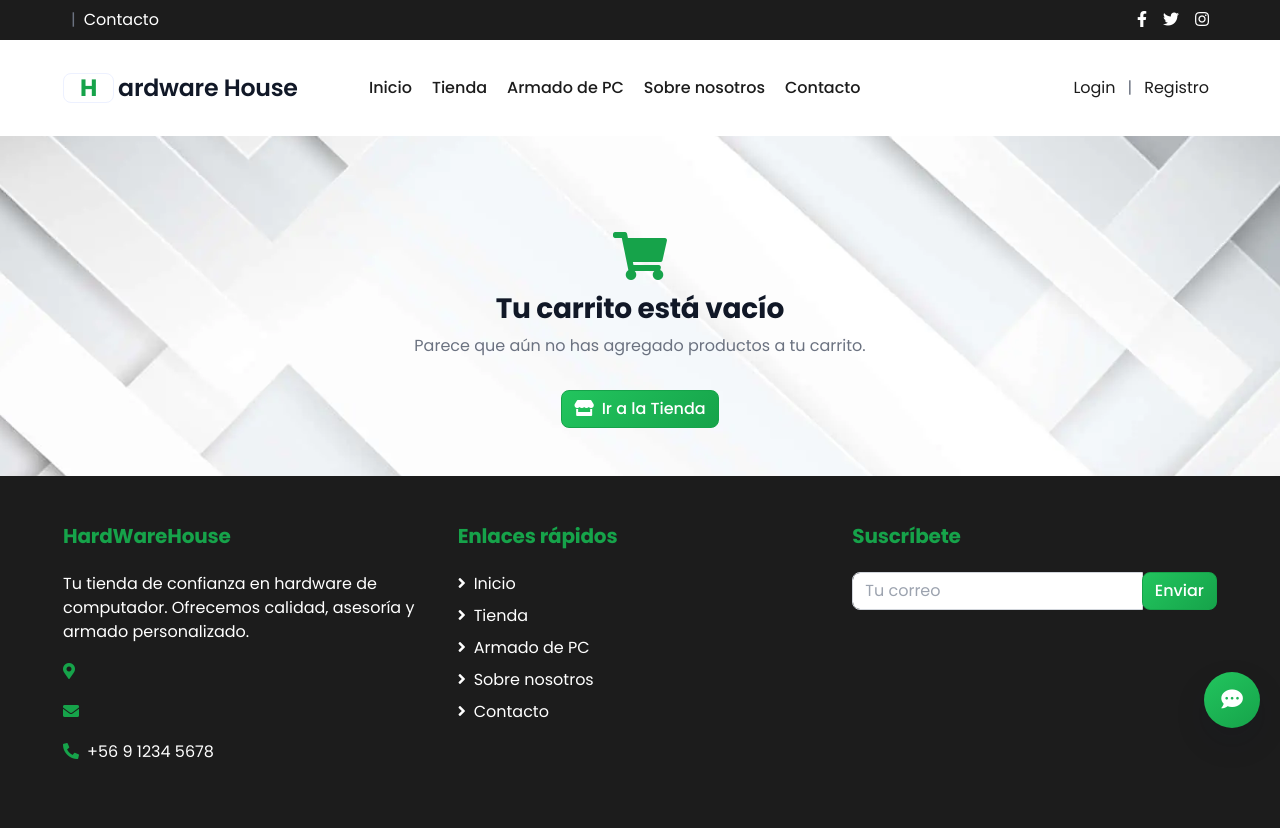
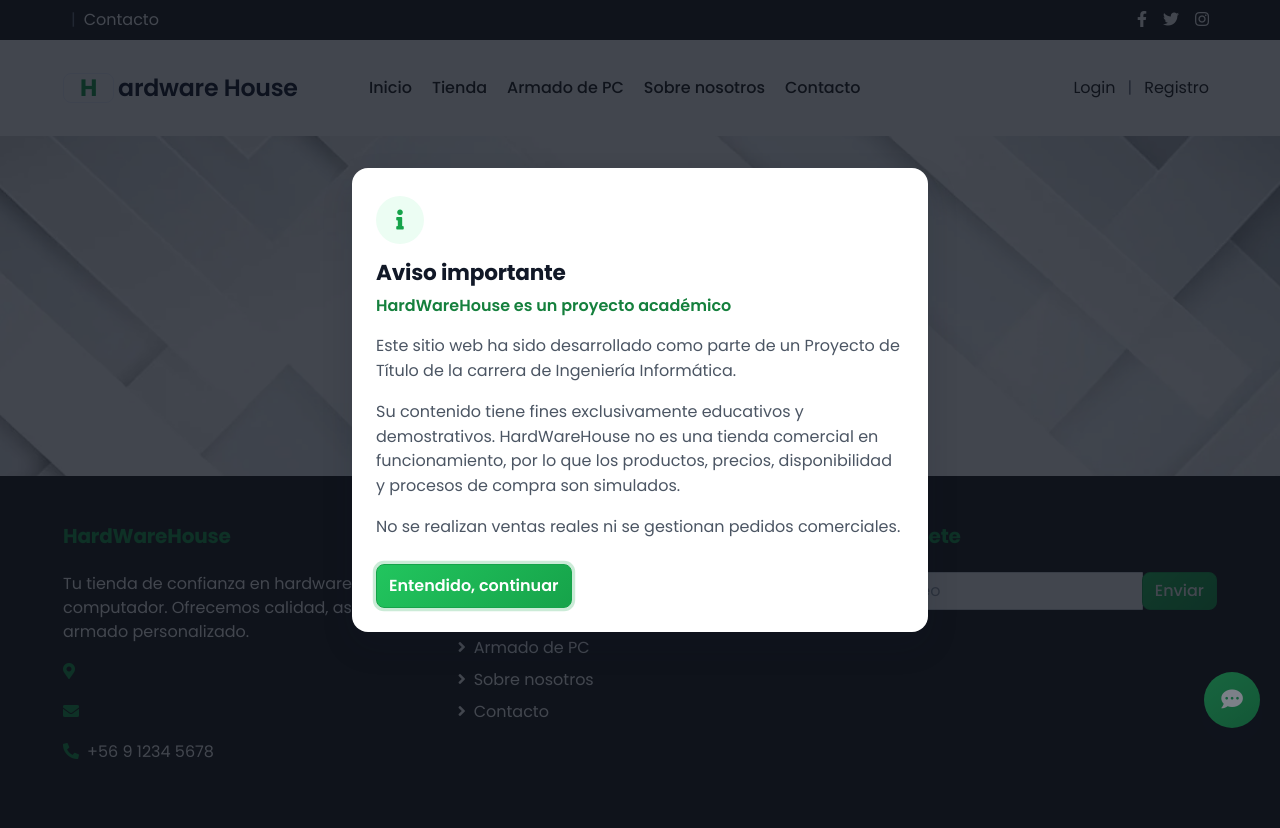
Before and after one commit to YuukiS3rl14/Proyecto-HardWareHouse, a Django app: template core/templates/core/carrito.html in a window 1280 px wide. After the commit the page ends 759 px from the top, so only its background shows below. Run offline with Django 5.2, Linux system fonts and the light colour scheme; the template is opened without the code that fills it, so the values that code supplies are empty; some libraries are stand-ins or nearby versions.

Commit message:
feat: agregar aviso academico obligatorio al sitio publico

```diff
--- a/core/static/core/css/theme.css
+++ b/core/static/core/css/theme.css
@@ -1473,3 +1473,72 @@ iframe {
     .hw-phone { grid-template-columns: 1fr; }
     .hw-star { width: 2.5rem; height: 2.75rem; }
 }
+
+/* Aviso académico. El bloqueo inicial también está en la plantilla base. */
+html.hw-aviso-pendiente,
+html.hw-aviso-pendiente body {
+    overflow: hidden;
+}
+html.hw-aviso-pendiente::before {
+    content: "";
+    position: fixed;
+    inset: 0;
+    background: rgba(17, 24, 39, 0.55);
+    z-index: 2000;
+}
+html.hw-aviso-pendiente body > :not(#avisoAcademico) {
+    pointer-events: none !important;
+}
+#avisoAcademico {
+    z-index: 2100;
+}
+#avisoAcademico .modal-dialog {
+    max-width: 36rem;
+}
+#avisoAcademico .modal-content {
+    border: 0;
+    border-radius: 1rem;
+    box-shadow: var(--hw-shadow-lg);
+}
+#avisoAcademico .modal-body {
+    padding: 1.75rem 1.5rem 1.5rem;
+}
+.hw-aviso-icono {
+    width: 3rem;
+    height: 3rem;
+    border-radius: 999px;
+    display: inline-flex;
+    align-items: center;
+    justify-content: center;
+    background: var(--hw-green-soft);
+    color: var(--hw-green);
+    font-size: 1.25rem;
+}
+#avisoAcademico .hw-aviso-titulo {
+    color: var(--hw-ink);
+    font-size: 1.35rem;
+    font-weight: 700;
+}
+#avisoAcademico .hw-aviso-subtitulo {
+    color: var(--hw-green-dark);
+    font-weight: 600;
+}
+#avisoAcademico .hw-aviso-texto {
+    color: var(--hw-text);
+    line-height: 1.55;
+}
+#avisoAcademico .hw-aviso-aceptar {
+    min-height: 2.75rem;
+    font-weight: 600;
+}
+@media (max-width: 575.98px) {
+    #avisoAcademico .modal-dialog {
+        margin: 0.75rem;
+    }
+    #avisoAcademico .modal-body {
+        padding: 1.25rem 1rem 1rem;
+    }
+    #avisoAcademico .hw-aviso-aceptar {
+        width: 100%;
+    }
+}
--- /dev/null
+++ b/core/static/core/js/aviso-academico.js
@@ -0,0 +1,64 @@
+(function () {
+    'use strict';
+
+    var CLAVE = 'hwh_aviso_academico';
+    var nodo = document.getElementById('avisoAcademico');
+    var boton = document.getElementById('avisoAcademicoAceptar');
+    if (!nodo || !boton || typeof bootstrap === 'undefined' || !bootstrap.Modal) {
+        return;
+    }
+
+    function aceptado() {
+        try {
+            return localStorage.getItem(CLAVE) === '1';
+        } catch (error) {
+            return false;
+        }
+    }
+
+    function marcar() {
+        try {
+            localStorage.setItem(CLAVE, '1');
+        } catch (error) {}
+    }
+
+    function fondoInerte(activo) {
+        Array.prototype.forEach.call(document.body.children, function (elemento) {
+            if (elemento.id === 'avisoAcademico') {
+                return;
+            }
+            if (activo) {
+                elemento.setAttribute('inert', '');
+            } else {
+                elemento.removeAttribute('inert');
+            }
+        });
+    }
+
+    if (aceptado()) {
+        document.documentElement.classList.remove('hw-aviso-pendiente');
+        return;
+    }
+
+    var modal = new bootstrap.Modal(nodo, {
+        backdrop: 'static',
+        keyboard: false
+    });
+
+    nodo.addEventListener('hide.bs.modal', function (evento) {
+        if (!aceptado()) {
+            evento.preventDefault();
+        }
+    });
+
+    boton.addEventListener('click', function () {
+        marcar();
+        document.documentElement.classList.remove('hw-aviso-pendiente');
+        fondoInerte(false);
+        modal.hide();
+    });
+
+    fondoInerte(true);
+    modal.show();
+    boton.focus();
+})();
--- a/core/templates/core/base.html
+++ b/core/templates/core/base.html
@@ -25,7 +25,27 @@
     <link href="{% static 'core/css/style.css' %}" rel="stylesheet">
     <link href="{% static 'core/css/style2.css' %}" rel="stylesheet">
     <link href="{% static 'core/css/custom.css' %}?v=usuario1" rel="stylesheet">
-    <link href="{% static 'core/css/theme.css' %}?v=visual2" rel="stylesheet">
+    <link href="{% static 'core/css/theme.css' %}?v=aviso1" rel="stylesheet">
+    <style>
+        html.hw-aviso-pendiente, html.hw-aviso-pendiente body { overflow: hidden; }
+        html.hw-aviso-pendiente::before {
+            content: "";
+            position: fixed;
+            inset: 0;
+            background: rgba(17, 24, 39, 0.55);
+            z-index: 2000;
+        }
+        html.hw-aviso-pendiente body > :not(#avisoAcademico) { pointer-events: none !important; }
+        #avisoAcademico { z-index: 2100; }
+    </style>
+    <script>
+        (function () {
+            try {
+                if (localStorage.getItem('hwh_aviso_academico') === '1') return;
+            } catch (error) {}
+            document.documentElement.classList.add('hw-aviso-pendiente');
+        })();
+    </script>
     <link href="{% static 'core/css/responsive.css' %}" rel="stylesheet">
     <link href="{% static 'core/css/chat-widget.css' %}" rel="stylesheet">
 
@@ -291,11 +311,13 @@
     {% endblock %}
 
     {% include 'core/includes/chat_widget.html' %}
+    {% include 'core/includes/aviso_academico.html' %}
 
     <!-- JS LIBRARIES -->
     <script src="https://code.jquery.com/jquery-3.4.1.min.js"></script>
     <!-- Bootstrap 5 JS Bundle -->
     <script src="https://cdn.jsdelivr.net/npm/bootstrap@5.0.2/dist/js/bootstrap.bundle.min.js"></script>
+    <script src="{% static 'core/js/aviso-academico.js' %}?v=aviso1"></script>
     <!-- Librerías de la Plantilla -->
     <script src="{% static 'core/lib/owlcarousel/owl.carousel.min.js' %}"></script>
     <script src="{% static 'core/js/main.js' %}?v=contacto1"></script>
--- /dev/null
+++ b/core/templates/core/includes/aviso_academico.html
@@ -0,0 +1,19 @@
+<div class="modal" id="avisoAcademico" tabindex="-1" aria-labelledby="avisoAcademicoTitulo" aria-describedby="avisoAcademicoTexto" aria-hidden="true" data-bs-backdrop="static" data-bs-keyboard="false">
+    <div class="modal-dialog modal-dialog-centered">
+        <div class="modal-content">
+            <div class="modal-body">
+                <div class="hw-aviso-icono mb-3" aria-hidden="true">
+                    <i class="fas fa-info"></i>
+                </div>
+                <h2 class="hw-aviso-titulo mb-2" id="avisoAcademicoTitulo">Aviso importante</h2>
+                <p class="hw-aviso-subtitulo mb-3">HardWareHouse es un proyecto académico</p>
+                <div id="avisoAcademicoTexto">
+                    <p class="hw-aviso-texto">Este sitio web ha sido desarrollado como parte de un Proyecto de Título de la carrera de Ingeniería Informática.</p>
+                    <p class="hw-aviso-texto">Su contenido tiene fines exclusivamente educativos y demostrativos. HardWareHouse no es una tienda comercial en funcionamiento, por lo que los productos, precios, disponibilidad y procesos de compra son simulados.</p>
+                    <p class="hw-aviso-texto mb-4">No se realizan ventas reales ni se gestionan pedidos comerciales.</p>
+                </div>
+                <button type="button" class="btn btn-success hw-aviso-aceptar" id="avisoAcademicoAceptar">Entendido, continuar</button>
+            </div>
+        </div>
+    </div>
+</div>
```
Also changed, not shown: core/test_aviso_academico.py (added, +57 -0 lines).
